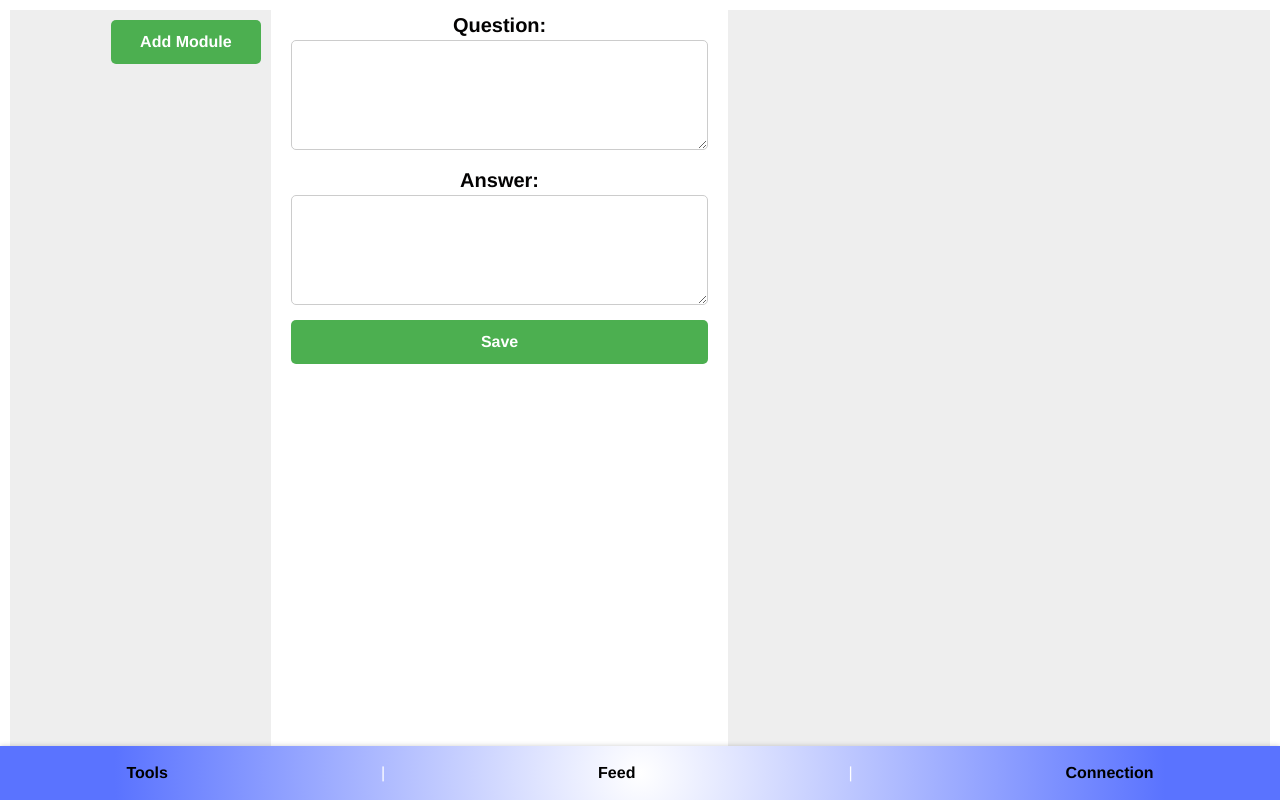
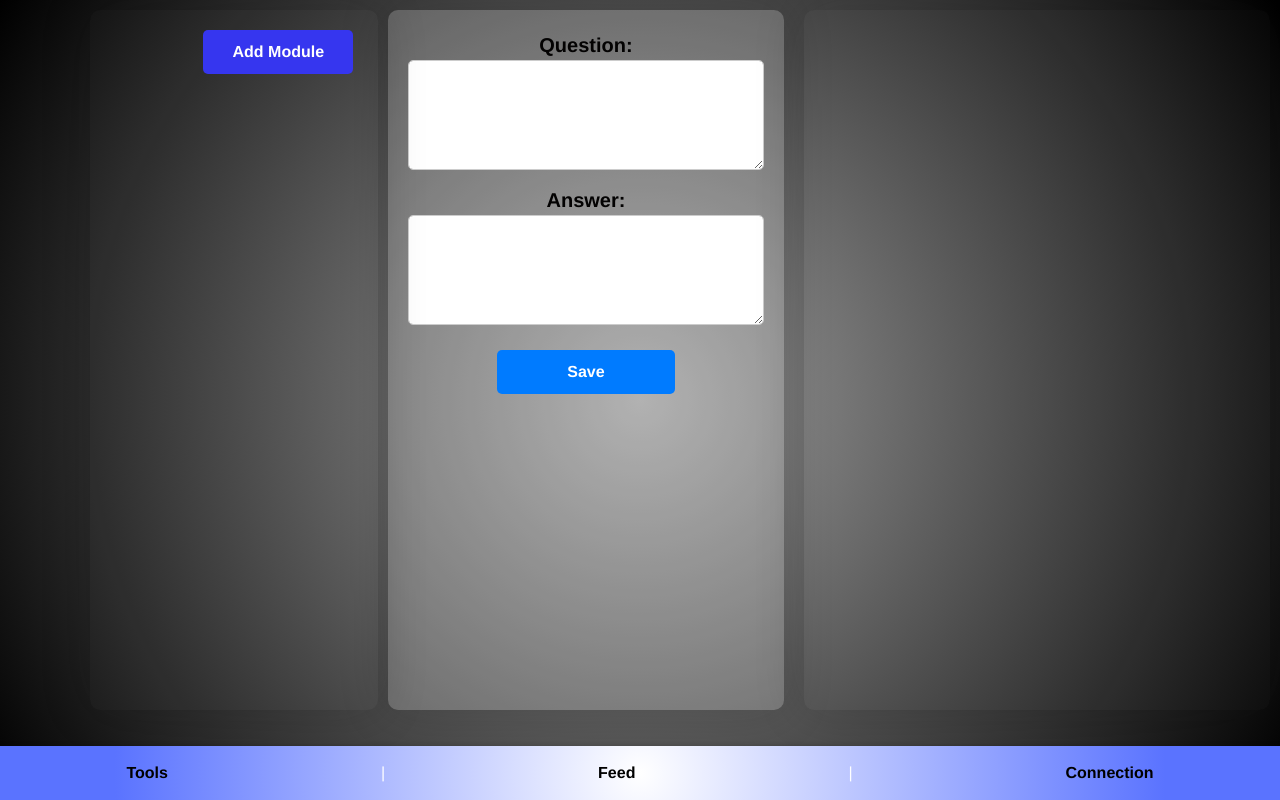
Before and after one commit to bhathiknk/socialmedia-webapp, a Vue app: page /ShortNote in a window 1280 px wide. Built offline with nearby package versions, Linux system fonts and the light colour scheme; what @ckeditor/ckeditor5-vue would draw is missing.

Commit message:
short note quection delete function created and som bug fixed

```diff
--- a/package.json
+++ b/package.json
@@ -10,6 +10,7 @@
   "dependencies": {
     "@ckeditor/ckeditor5-build-classic": "^41.1.0",
     "@ckeditor/ckeditor5-vue": "^5.1.0",
+    "@fortawesome/fontawesome-free": "^6.5.1",
     "@fullcalendar/core": "^6.1.9",
     "@fullcalendar/daygrid": "^6.1.9",
     "axios": "^1.6.7",
--- a/src/components/ShortNote/ShortNote.vue
+++ b/src/components/ShortNote/ShortNote.vue
@@ -1,12 +1,19 @@
 <template>
+  <!-- Font Awesome -->
+  <link rel="stylesheet" href="https://cdnjs.cloudflare.com/ajax/libs/font-awesome/5.15.4/css/all.min.css" integrity="sha512-zXMk3IuTbjgbGvFHS5JGtVStCN3yvCizV1/aBw9EYS6ztlM9R38Ap2+Jl2GJK5xM0C7uwZHQa1jn/Zpz65GCOQ==" crossorigin="anonymous" referrerpolicy="no-referrer" />
+
+
+
   <div class="resourceLibrary">
     <!-- First container -->
     <div class="container1">
       <div class="container-content">
-        <button class="addModuleButton" @click="redirectToAddShortNote">Add Module</button> <!-- Button added here -->
-        <div v-for="(name, index) in moduleNames" :key="index" class="card" @click="selectModule(index)" :class="{ 'selected': selectedIndex === index }">
-          <p class="moduleName">{{ name }}</p>
+        <button class="addModuleButton" @click="redirectToAddShortNote">Add Module</button>
+        <div v-for="(module, index) in modules" :key="index" class="card" @click="selectModule(module.id)" :class="{ 'selected': selectedModuleId === module.id }">
+          <p class="moduleName">{{ module.moduleName }}</p>
         </div>
+
+
       </div>
     </div>
 
@@ -23,9 +30,7 @@
         <label for="text2">Answer:</label>
         <textarea id="Answer" v-model="Answer" class="form-control" rows="4"></textarea>
       </div>
-
-      <!-- Save Changes Button -->
-      <button @click="saveQuection" class="btn btn-primary">Save</button>
+      <button @click="saveQuestion" class="btn btn-primary">Save</button>
     </div>
 
     <!-- Third container -->
@@ -33,10 +38,10 @@
       <div v-for="(record, index) in moduleRecords" :key="index" class="record">
         <p class="questionName">{{ index + 1 }}. {{ record.moduleQuestion }}</p>
         <p class="answer">★ {{ record.moduleAnswer }}</p>
+        <i class="fas fa-trash-alt delete-icon" @click="deleteQuestion(record.id)"></i>
+
       </div>
     </div>
-
-
   </div>
 </template>
 
@@ -44,22 +49,57 @@
 import axios from 'axios';
 import Swal from "sweetalert2";
 
-
 export default {
   data() {
     return {
-      moduleNames: [],
-      selectedIndex: null, // Added variable to store the index of the selected module
+      modules: [],
+      selectedModuleId: null,
       Question: '',
       Answer: '',
-      moduleRecords: [] // Added variable to store module records
+      moduleRecords: [],
     };
   },
   mounted() {
-    this.fetchModuleNames();
+    this.fetchModules();
   },
   methods: {
-    async fetchModuleNames() {
+    async fetchModules() {
+      try {
+        const token = localStorage.getItem("token");
+        if (!token) {
+          console.error("Token not found in localStorage");
+          return;
+        }
+        const response = await axios.get("http://localhost:8080/modules", {
+          headers: {
+            Authorization: token,
+          },
+        });
+        if (response.status === 200) {
+          this.modules = response.data || [];
+          console.log("Received modules:", response.data);
+
+        } else {
+          console.error("Failed to fetch modules:", response.status, response.data);
+        }
+      } catch (error) {
+        console.error("Error fetching modules:", error);
+      }
+    },
+
+
+    redirectToAddShortNote() {
+      this.$router.push('/AddShortNote');
+    },
+
+
+    selectModule(id) {
+      this.selectedModuleId = id;
+      this.fetchModuleQuestions(id);
+    },
+
+
+    saveQuestion() {
       try {
         const token = localStorage.getItem("token");
         if (!token) {
@@ -67,60 +107,43 @@ export default {
           return;
         }
 
-        const response = await axios.get(
-            "http://localhost:8080/modules",
-            {
-              headers: {
-                Authorization: token,
-              },
-            }
-        );
-
-        if (response.status === 200) {
-          this.moduleNames = response.data.map(module => module.moduleName) || [];
-        } else {
-          console.error("Failed to fetch module names:", response.status, response.data);
-        }
-      } catch (error) {
-        console.error("Error fetching module names:", error);
-      }
-    },
-    redirectToAddShortNote() {
-      this.$router.push('/AddShortNote'); // Redirect to AddShortNote route
-    },
-    selectModule(index) {
-      this.selectedIndex = index; // Set the selected index
-      this.fetchModuleRecords(); // Fetch module records when module is selected
-    },
-    async fetchModuleRecords() {
-      try {
-        const token = localStorage.getItem("token");
-        if (!token || this.selectedIndex === null) {
-          console.error("Token not found in localStorage or module not selected");
+        // Ensure both moduleId and moduleName are available
+        if (!this.selectedModuleId) {
+          console.error("Module ID or Module Name is not available");
           return;
         }
 
-        const moduleId = this.selectedIndex + 1; // Adjusted to send the module ID (index + 1)
+        const data = {
+          moduleId: this.selectedModuleId,
+          moduleQuestion: this.Question,
+          moduleAnswer: this.Answer
+        };
 
-        const response = await axios.get(
-            `http://localhost:8080/module-questions/${moduleId}`,
-            {
-              headers: {
-                Authorization: token,
-              },
-            }
-        );
-
-        if (response.status === 200) {
-          this.moduleRecords = response.data || [];
-        } else {
-          console.error("Failed to fetch module records:", response.status, response.data);
-        }
+        axios.post("http://localhost:8080/module-question-create", data, {
+          headers: {
+            Authorization: token,
+          },
+        }).then(response => {
+          if (response.status === 201) {
+            this.showSaveQuestionSuccessMessage();
+            // Clear input fields after successful save
+            this.Question = '';
+            this.Answer = '';
+            this.selectedModuleId = null; // Reset selected index
+          } else {
+            console.error("Failed to save question:", response.status, response.data);
+          }
+        }).catch(error => {
+          console.error("Error saving question:", error);
+          this.showErrorMessage();
+        });
       } catch (error) {
-        console.error("Error fetching module records:", error);
+        console.error("Error saving question:", error);
+        this.showErrorMessage();
       }
     },
-    async saveQuection() {
+
+    async fetchModuleQuestions(moduleId) {
       try {
         const token = localStorage.getItem("token");
         if (!token) {
@@ -128,94 +151,120 @@ export default {
           return;
         }
 
-        if (this.selectedIndex === null) {
-          this.showErrorMessage();
+        const response = await axios.get(`http://localhost:8080/module-questions/${moduleId}`, {
+          headers: {
+            Authorization: token,
+          },
+        });
+
+        if (response.status === 200) {
+          this.moduleRecords = response.data || [];
+          console.log("Received module questions:", response.data);
+        } else {
+          console.error("Failed to fetch module questions:", response.status, response.data);
+        }
+      } catch (error) {
+        console.error("Error fetching module questions:", error);
+      }
+    },
+
+    async deleteQuestion(questionId) {
+      try {
+        const token = localStorage.getItem("token");
+        if (!token) {
+          console.error("Token not found in localStorage");
           return;
         }
 
-        const data = {
-          moduleId: this.selectedIndex + 1, // Adjusted to send the module ID (index + 1)
-          moduleQuestion: this.Question,
-          moduleAnswer: this.Answer
-        };
+        const response = await axios.delete(`http://localhost:8080/module-question/${questionId}`, {
+          headers: {
+            Authorization: token,
+          },
+        });
 
-        const response = await axios.post(
-            "http://localhost:8080/module-question",
-            data,
-            {
-              headers: {
-                Authorization: token,
-              },
-            }
-        );
-
-        if (response.status === 201) {
-          this.showsavequectionSuccessMessage()
-          // Clear input fields after successful save
-          this.Question = '';
-          this.Answer = '';
-          this.selectedIndex = null; // Reset selected index
+        if (response.status === 200) {
+          // Remove the deleted question from the moduleRecords array
+          this.moduleRecords = this.moduleRecords.filter(record => record.id !== questionId);
+          console.log("Question deleted successfully");
         } else {
-          console.error("Failed to save module question:", response.status, response.data);
+          console.error("Failed to delete question:", response.status, response.data);
         }
       } catch (error) {
-        console.error("Error saving module question:", error);
+        console.error("Error deleting question:", error);
       }
     },
 
-    showsavequectionSuccessMessage() {
-      // Show success message using SweetAlert
+
+
+    showSaveQuestionSuccessMessage() {
       Swal.fire({
         icon: 'success',
         title: 'Success!',
-        text: 'Login successful',
+        text: 'Question saved successfully',
       });
     },
     showErrorMessage() {
-      // Show error message using SweetAlert
       Swal.fire({
         icon: 'error',
         title: 'Error!',
-        text: 'Incorrect Password.Please Try Again.',
+        text: 'Failed to save question. Please try again.',
       });
     },
-  }
+  },
 };
 </script>
 
+
+
+
 <style scoped>
-/* Add your CSS styling for the component here */
+.circular-button-container {
+  position: fixed;
+  top: 0;
+  left: 0;
+  bottom: 0;
+  padding: 20px;
+  background: rgb(24, 15, 15);
+
+}
 .resourceLibrary {
   display: flex;
   flex-wrap: wrap;
   width: 100vw;
   height: 100vh;
+  background: rgb(158,158,158);
+  background: radial-gradient(circle, rgba(158,158,158,1) 0%, rgba(0,0,0,1) 100%);
 }
 
 .container1 {
-  flex: 0.5;
   display: flex;
-  flex-direction: column; /* Display module names vertically */
+  flex-direction: column;
   justify-content: center;
   align-items: center;
   color: white;
   font-size: 2em;
-  margin: 10px; /* Add margin between containers */
-  background-color: #eeeeee;
-  position: relative; /* Position relative for button positioning */
-  overflow-y: auto; /* Add scrollbar if content exceeds */
+  position: relative;
+  border-radius: 10px;
+  padding: 20px;
+  flex: 0.7;
+  background-color: rgba(255, 255, 255, 0.01);
+  box-shadow: 0 0 50px rgba(17, 15, 15, 0.2);
+  margin-left: 7%;
+  margin-top: 10px;
+  max-height: calc(100vh - 100px);
+
 }
+
 .container1 .container-content {
-  max-height: 300px; /* Set a maximum height for Container 1 */
-  overflow-y: auto; /* Add scrollbar if content exceeds */
+  max-height: 400px;
+  overflow-y: auto;
+  margin-left: 20px;
 }
 .addModuleButton {
-  position: absolute; /* Position the button absolutely within the container */
-  top: 10px; /* Adjust top position */
-  right: 10px; /* Adjust right position */
-  background-color: #4CAF50; /* Green */
+  position: absolute;
+  top: 10px;
+  right: 10px;
   border: none;
-  color: white;
   padding: 10px 20px;
   text-align: center;
   text-decoration: none;
@@ -224,21 +273,26 @@ export default {
   cursor: pointer;
   border-radius: 5px;
   width: 150px;
+  background-color: #3636ef;
+  color: #fff;
+  margin-right: 15px;
 }
 
 .container1 .card.selected {
-  background-color: #4CAF50; /* Change background color for selected module */
+  background-color: #3636ef;
+  color: white;
 
 }
 
 .container2 {
-  flex: 0.8;
-  display: flex;
-  flex-direction: column; /* Display items vertically */
-  color: white;
-  font-size: 2em;
-  margin: 10px; /* Add margin between containers */
-  background-color: #ffffff;
+  padding: 20px;
+  border-radius: 10px;
+  margin: 10px;
+  box-shadow: 0 0 50px rgba(17, 15, 15, 0.2);
+  flex: 1;
+  background-color: rgba(255, 255, 255, 0.2);
+  /* Set maximum height for container3 */
+  max-height: calc(100vh - 100px); /* Adjust 100px according to your design */
 }
 
 .form-group {
@@ -262,34 +316,37 @@ textarea {
 }
 
 button {
-  width: 100%;
+  width: 50%;
   padding: 10px;
   border: none;
   border-radius: 5px;
   cursor: pointer;
   font-weight: bold;
-  background-color: #4CAF50; /* Change background color for selected module */
+  background-color: #007bff;
+  margin: 10px auto;
 
 }
 
 /* Optional: Style the Save Changes button on hover */
 button:hover {
-  background-color: #143f17;
+  background-color: #3636ef;
+  box-shadow: 0 8px 16px 0 rgba(0,0,0,0.2), 0 6px 20px 0 rgba(0,0,0,0.19);
+  transition: 0.8s;
 }
 .container3 {
-  flex: 1;
-  display: flex;
-
+  padding: 20px;
+  border-radius: 10px;
+  margin: 10px;
+  box-shadow: 0 0 50px rgba(17, 15, 15, 0.2);
+  flex: 1.2;
+  background-color: rgba(255, 255, 255, 0.01);
   color: white;
   font-size: 2em;
-  margin: 10px; /* Add margin between containers */
-  background-color: #eeeeee;
-  flex-direction: column; /* Display items vertically */
-  justify-content: flex-start;
+  flex-direction: column;
+  justify-content: flex-start; /* Align flex items to the start (left side) */
   align-items: flex-start;
-  padding: 10px;
-  overflow-y: auto; /* Add scrollbar if content exceeds */
-
+  overflow-y: auto;
+  max-height: calc(100vh - 100px);
 }
 
 .card {
@@ -312,12 +369,26 @@ button:hover {
 
 .questionName {
   font-weight: bold;
-  color: black;
+  color: #ffffff;
   font-size: 20px;
 }
 
 .answer {
-  color: black;
-  font-size: 15px;
+  color: #ffffff;
+  font-size: 16px;
+}
+.record {
+  margin-bottom: 20px;
+  text-align: left; /* Align text to the left within the record */
+}
+.delete-icon {
+  cursor: pointer;
+  color: red;
+  margin-left: 10px; /* Adjust the margin as needed */
+  font-size: 15px; /* Adjust the font size to make the icon smaller */
+}
+
+.small {
+  font-size: 20px; /* Adjust the font size as needed */
 }
 </style>
--- a/src/views/Profile.vue
+++ b/src/views/Profile.vue
@@ -80,9 +80,20 @@
 
       <!-- Container 2 -->
       <div class="container2">
-        <!-- Content for Container 2 -->
-        Container 2 Content
+        <h2>Google Books Library</h2>
+        <input type="text" v-model="searchQuery" placeholder="Search books">
+        <div class="books">
+          <div v-for="book in books" :key="book.id" class="book">
+            <h3>{{ book.volumeInfo.title }}</h3>
+            <p v-if="book.volumeInfo.authors">Authors: {{ book.volumeInfo.authors.join(', ') }}</p>
+            <p v-if="book.volumeInfo.publisher">Publisher: {{ book.volumeInfo.publisher }}</p>
+            <img v-if="book.volumeInfo.imageLinks" :src="book.volumeInfo.imageLinks.thumbnail" alt="Book Cover">
+            <p v-if="book.volumeInfo.description">{{ book.volumeInfo.description }}</p>
+            <a v-if="book.volumeInfo.previewLink" :href="book.volumeInfo.previewLink" target="_blank">Preview</a>
+          </div>
+        </div>
       </div>
+
 
       <!-- Container 3 -->
       <div class="container3">
@@ -122,6 +133,15 @@ export default {
       timerRunning: false,
       elapsedTime: 0,
       timerInterval: null,
+      searchQuery: '',
+      books: []
+    }
+  },
+  watch: {
+    searchQuery: function(newQuery) {
+      if (newQuery.length >= 3) {
+        this.searchBooks(newQuery);
+      }
     }
   },
   computed: {
@@ -159,6 +179,15 @@ export default {
     },
     navigateToProfileEdit() {
       this.$router.push("/ProfileEdit");
+    },
+
+    async searchBooks(query) {
+      try {
+        const response = await axios.get(`https://www.googleapis.com/books/v1/volumes?q=${query}`);
+        this.books = response.data.items;
+      } catch (error) {
+        console.error('Error searching books:', error);
+      }
     },
     async fetchTodos() {
       try {
@@ -235,11 +264,14 @@ export default {
 </script>
 
 <style scoped>
+body {
+  overflow: hidden; /* Disable scrolling for the entire page */
+}
 .profile {
   height: 110vh;
   display: flex;
   flex-direction: column;
-  position: relative;
+
 }
 .profile-picture-container {
   position: absolute; /* Position the container absolutely */
@@ -273,7 +305,7 @@ export default {
   flex-direction: row;
   justify-content: space-between;
   background: radial-gradient(circle, rgba(158,158,158,1) 0%, rgba(0,0,0,1) 100%);
-  height: 100vh;
+  overflow-x: hidden;
 }
 
 .container1 {
@@ -282,7 +314,6 @@ export default {
   margin: 10px;
   flex: 1;
   overflow-y: auto;
-
   background-color: rgba(255, 255, 255, 0.01);
   box-shadow: 0 0 50px rgba(17, 15, 15, 0.2);
 }
@@ -310,7 +341,12 @@ export default {
   box-shadow: 0 0 50px rgba(17, 15, 15, 0.2);
   flex: 1;
   background-color: rgba(255, 255, 255, 0.2);
+  overflow-y: auto; /* Enable vertical scrolling for Container 2 */
+}
 
+/* Adjustments for smaller screens */
+@media screen and (max-width: 14in) {
+  /* Media queries for smaller screens */
 }
 .container3 {
   padding: 20px;
@@ -461,4 +497,12 @@ export default {
     width: 100%;
   }
 }
+
+.books h3,
+.books p{
+  color: white;
+}
+.container2 h2{
+  color: black;
+}
 </style>
```
Also changed, not shown: src/main.js (+2 -5 lines), 1 other file (tests, documents, lock files or other folders).
